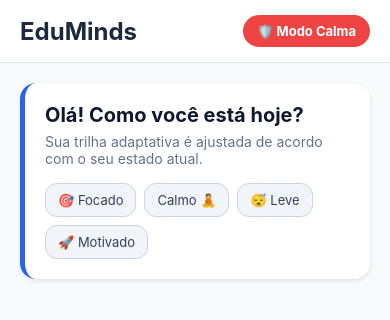
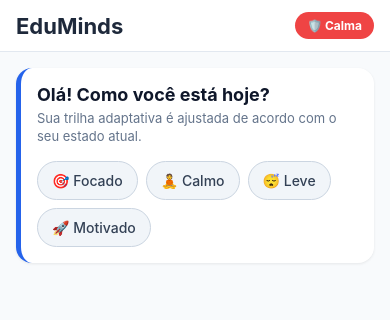
Before and after one commit to andersonpereira07716-oss/EduMindsAI, a React Native app: screen / in a window 390 px wide. Shown: the top 320 px of the page. Built offline with nearby package versions, Linux system fonts and the light colour scheme.

Commit message:
Fix layout spacing, button paddings, and text visibility

```diff
--- a/App.js
+++ b/App.js
@@ -14,15 +14,15 @@ export default function App() {
   const [selectedMood, setSelectedMood] = useState(null);
 
   const moods = [
-    { id: 'focado', label: '🎯 Focado', color: '#4CAF50' },
-    { id: 'ansioso', label: 'Calmo 🧘', color: '#FF9800' },
-    { id: 'cansado', label: '😴 Leve', color: '#9C27B0' },
-    { id: 'motivado', label: '🚀 Motivado', color: '#2196F3' },
+    { id: 'focado', label: '🎯 Focado', color: '#16A34A' },
+    { id: 'ansioso', label: '🧘 Calmo', color: '#D97706' },
+    { id: 'cansado', label: '😴 Leve', color: '#9333EA' },
+    { id: 'motivado', label: '🚀 Motivado', color: '#2563EB' },
   ];
 
   const tracks = {
     focado: [
-      { title: 'Sessão Intensa de Foco', desc: '45 min de estudo com exercícios avançados.' },
+      { title: 'Sessão Intensa de Foco', desc: '45 min de estudo focado com exercícios avançados.' },
       { title: 'Desafio Prático', desc: 'Resolução de 5 questões complexas.' }
     ],
     ansioso: [
@@ -58,46 +58,47 @@ export default function App() {
       <View style={styles.header}>
         <Text style={styles.title}>EduMinds</Text>
         <TouchableOpacity style={styles.panicButton} onPress={handlePanicMode}>
-          <Text style={styles.panicButtonText}>🛡️ Modo Calma</Text>
+          <Text style={styles.panicButtonText}>🛡️ Calma</Text>
         </TouchableOpacity>
       </View>
 
-      <ScrollView contentContainerStyle={styles.content}>
-        {/* Banner do Estado */}
+      <ScrollView contentContainerStyle={styles.content} showsVerticalScrollIndicator={false}>
+        {/* Card do Estado Emocional */}
         <View style={styles.card}>
           <Text style={styles.cardTitle}>Olá! Como você está hoje?</Text>
           <Text style={styles.cardSubtitle}>
             Sua trilha adaptativa é ajustada de acordo com o seu estado atual.
           </Text>
 
-          {/* Seleção de Humor */}
+          {/* Seleção de Humor Responsiva */}
           <View style={styles.moodGrid}>
-            {moods.map((item) => (
+            {moods.map((item) => {
+              const isSelected = selectedMood === item.id;
+              return (
                 <TouchableOpacity
                   key={item.id}
+                  activeOpacity={0.7}
                   style={[
                     styles.moodChip,
-                  selectedMood === item.id && { backgroundColor: item.color, borderColor: item.color }
+                    isSelected && { backgroundColor: item.color, borderColor: item.color }
                   ]}
                   onPress={() => setSelectedMood(item.id)}
                 >
-                <Text style={[
-                  styles.moodText,
-                  selectedMood === item.id && { color: '#ffffff', fontWeight: 'bold' }
-                ]}>
+                  <Text style={[styles.moodText, isSelected && styles.moodTextSelected]}>
                     {item.label}
                   </Text>
                 </TouchableOpacity>
-            ))}
+              );
+            })}
           </View>
         </View>
 
-        {/* Trilha de Estudos Adaptativa */}
+        {/* Trilha Adaptativa */}
         {selectedMood && (
           <View style={styles.section}>
             <Text style={styles.sectionTitle}>Trilha Recomendada para Você</Text>
             {tracks[selectedMood].map((track, index) => (
-              <TouchableOpacity key={index} style={styles.trackCard}>
+              <TouchableOpacity key={index} style={styles.trackCard} activeOpacity={0.8}>
                 <Text style={styles.trackTitle}>{track.title}</Text>
                 <Text style={styles.trackDesc}>{track.desc}</Text>
               </TouchableOpacity>
@@ -113,58 +114,60 @@ const styles = StyleSheet.create({
   container: {
     flex: 1,
     backgroundColor: '#F8FAFC',
+    paddingTop: StatusBar.currentHeight || 0,
   },
   header: {
     flexDirection: 'row',
     justifyContent: 'space-between',
     alignItems: 'center',
-    paddingHorizontal: 20,
-    paddingVertical: 15,
+    paddingHorizontal: 16,
+    paddingVertical: 12,
     backgroundColor: '#ffffff',
     borderBottomWidth: 1,
     borderBottomColor: '#E2E8F0',
   },
   title: {
-    fontSize: 24,
+    fontSize: 22,
     fontWeight: 'bold',
     color: '#1E293B',
   },
   panicButton: {
     backgroundColor: '#EF4444',
-    paddingHorizontal: 14,
-    paddingVertical: 8,
-    borderRadius: 20,
+    paddingHorizontal: 12,
+    paddingVertical: 6,
+    borderRadius: 16,
   },
   panicButtonText: {
     color: '#ffffff',
     fontWeight: 'bold',
-    fontSize: 13,
+    fontSize: 12,
   },
   content: {
-    padding: 20,
+    padding: 16,
   },
   card: {
     backgroundColor: '#ffffff',
     borderRadius: 16,
-    padding: 20,
+    padding: 16,
     borderLeftWidth: 5,
     borderLeftColor: '#2563EB',
-    elevation: 3,
+    elevation: 2,
     shadowColor: '#000',
-    shadowOffset: { width: 0, height: 2 },
-    shadowOpacity: 0.1,
-    shadowRadius: 4,
+    shadowOffset: { width: 0, height: 1 },
+    shadowOpacity: 0.08,
+    shadowRadius: 3,
   },
   cardTitle: {
-    fontSize: 20,
+    fontSize: 18,
     fontWeight: 'bold',
     color: '#0F172A',
-    marginBottom: 6,
+    marginBottom: 4,
   },
   cardSubtitle: {
-    fontSize: 14,
+    fontSize: 13,
     color: '#64748B',
     marginBottom: 16,
+    lineHeight: 18,
   },
   moodGrid: {
     flexDirection: 'row',
@@ -172,36 +175,42 @@ const styles = StyleSheet.create({
     gap: 8,
   },
   moodChip: {
-    paddingHorizontal: 12,
-    paddingVertical: 8,
-    borderRadius: 12,
+    paddingHorizontal: 14,
+    paddingVertical: 10,
+    borderRadius: 20,
     borderWidth: 1,
     borderColor: '#CBD5E1',
     backgroundColor: '#F1F5F9',
+    alignSelf: 'flex-start',
   },
   moodText: {
-    fontSize: 13,
+    fontSize: 14,
     color: '#334155',
+    fontWeight: '500',
+  },
+  moodTextSelected: {
+    color: '#ffffff',
+    fontWeight: '700',
   },
   section: {
-    marginTop: 24,
+    marginTop: 20,
   },
   sectionTitle: {
-    fontSize: 18,
+    fontSize: 17,
     fontWeight: 'bold',
     color: '#0F172A',
-    marginBottom: 12,
+    marginBottom: 10,
   },
   trackCard: {
     backgroundColor: '#ffffff',
     borderRadius: 12,
-    padding: 16,
+    padding: 14,
     marginBottom: 10,
     borderWidth: 1,
     borderColor: '#E2E8F0',
   },
   trackTitle: {
-    fontSize: 16,
+    fontSize: 15,
     fontWeight: 'bold',
     color: '#2563EB',
     marginBottom: 4,
@@ -209,5 +218,6 @@ const styles = StyleSheet.create({
   trackDesc: {
     fontSize: 13,
     color: '#64748B',
+    lineHeight: 18,
   },
 });
```
Lines whose indentation alone changed are shown as unchanged.
